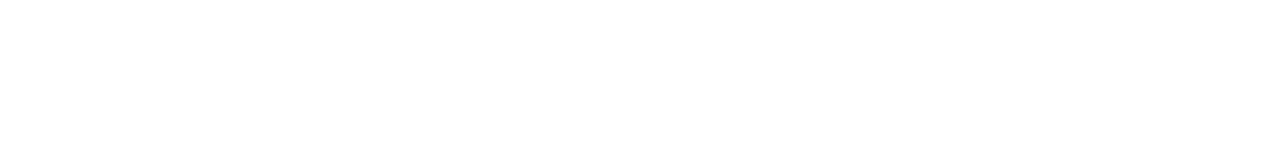
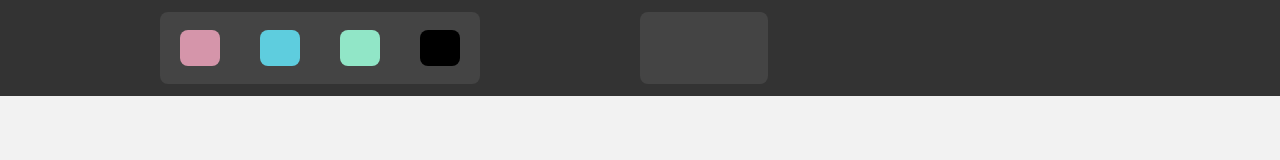
Before and after one commit to bblackwind/Projects, a plain HTML site: page Jira/index.html in a window 1280 px wide. Drawn offline with Linux system fonts and the light colour scheme.

Commit message:
filter container css ready

```diff
--- a/Jira/index.html
+++ b/Jira/index.html
@@ -8,5 +8,26 @@
 </head>
 <body>
 
+    <div class="container">
+        <div class="navbar">
+            <div class="filter-container">
+                <div class="filter">
+                    <div class="pink-color-btn"></div>
+                </div>
+                <div class="filter">
+                    <div class="blue-color-btn"></div>
+                </div>
+                <div class="filter">
+                    <div class="green-color-btn"></div>
+                </div>
+                <div class="filter">
+                    <div class="black-color-btn"></div>
+                </div>
+            </div>
+            <div class="action-container"></div>
+        </div>
+        <div class="grid"></div>
+    </div>
+
 </body>
 </html>
--- a/Jira/style.css
+++ b/Jira/style.css
@@ -0,0 +1,77 @@
+*{
+    box-sizing: border-box;
+    margin: 0;
+    padding: 0;
+    /* border:1px solid; */
+}
+
+html,body{
+    height: 100%;
+    width: 100%;
+}
+
+.container{
+    height: 100%;
+    width: 100%;
+}
+
+.navbar{
+    height: 12%;
+    background-color: #333333;
+    display: flex;
+}
+
+.grid{
+    height: 88%;
+    background-color: #f2f2f2;
+}
+
+.filter-container,.action-container{
+    height: 75%;
+    width: 20rem;
+    margin-left: 10rem;
+    background-color:#444444;
+    margin-top: 1.5vh;
+    border-radius: 0.5rem;
+    display: flex;
+}
+.action-container{
+    width: 8rem;
+}
+
+.filter{
+    /* border: 1px solid red; */
+    width: 25%;
+    height: 100%;
+}
+
+.filter div{
+    margin: auto;
+    margin-top: 2.2vh;
+    /* background-color: yellow; */
+    border-radius: 0.5rem;
+    height: 50%;
+    width: 50%;
+
+}
+
+.pink-color-btn{
+    background-color: #d595aa;
+}
+
+.blue-color-btn{
+    background-color: #5ecdde;
+}
+
+.green-color-btn{
+    background-color: #91e6c7;
+}
+
+.black-color-btn{
+    background-color: black;
+}
+
+.filter:hover{
+    background-color: #333333;
+    border: 1px solid black;
+}
```
